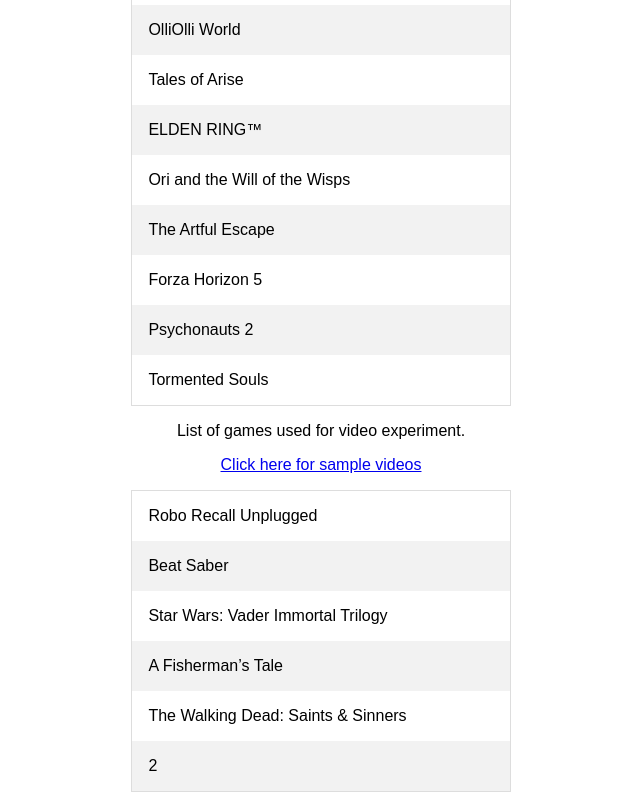
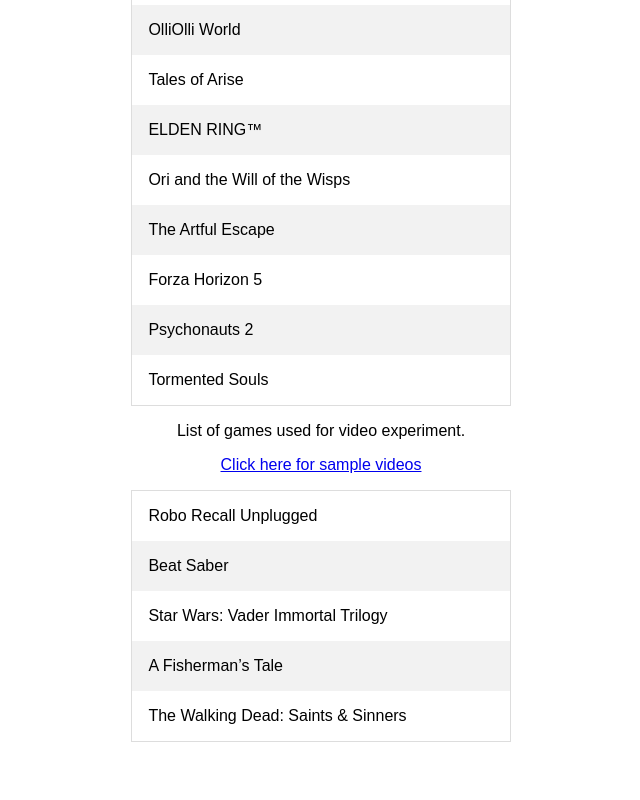
Before and after one commit to anon999999999/anon999999999.github.io, a plain HTML site: page index.html in a window 1280 px wide. Shown: the part 494-1294 px from the top of the page, without its empty margins (319-959 px from the left). After the commit the page ends 1244 px from the top, so only its background shows below. Drawn offline with Linux system fonts and the light colour scheme.

Commit message:
Update index.html

```diff
--- a/index.html
+++ b/index.html
@@ -139,9 +139,7 @@ tr:nth-child(even) {
             The Walking Dead: Saints & Sinners
         </td>
     </tr>
-    <tr>
-        <td>2</td>
-    </tr>
+
 </table>
 </body>
 </html>
```
